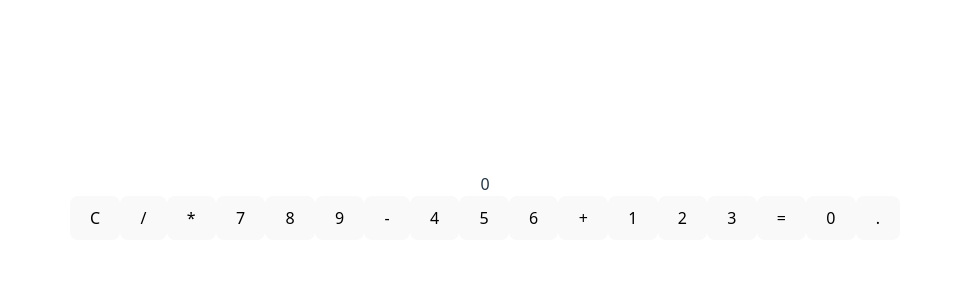
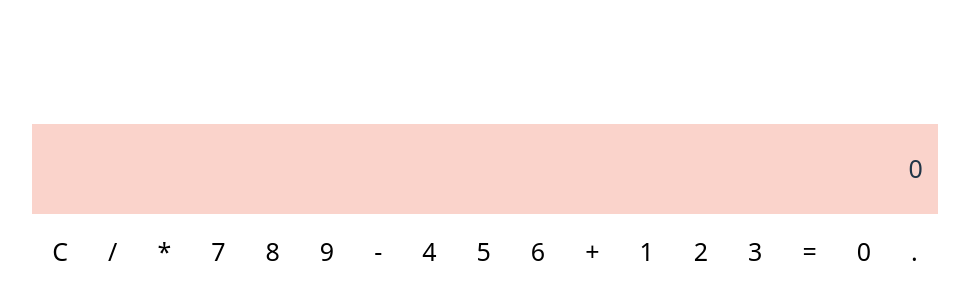
Before and after one commit to sertanrdn/JS-Calculator, a React (Vite) app: page / in a window 1280 px wide. Shown: the part 194-494 px from the top of the page, without its empty margins (155-1124 px from the left). Built offline with nearby package versions, Linux system fonts and the light colour scheme.

Commit message:
Added styling for the button and display

```diff
--- /dev/null
+++ b/src/components/Button.css
@@ -0,0 +1,8 @@
+.button {
+    font-size: 25px;
+    background-color: #fff;
+    border: none;
+    cursor: pointer;
+    padding: 20px;
+    transition: background-color 0.2s, color 0.2s;
+}
--- a/src/components/Button.jsx
+++ b/src/components/Button.jsx
@@ -1,3 +1,5 @@
+import './Button.css';
+
 const Button = ({ id, label, onClick }) => {
     return (
         <button id={id} className="button" onClick={() => onClick(label)}>
--- /dev/null
+++ b/src/components/Display.css
@@ -0,0 +1,11 @@
+.display {
+    background-color: #fad3cb;
+    padding: 15px;
+    font-size: 25px;
+    text-align: right;
+    border: none;
+    height: 60px;
+    display: flex;
+    align-items: center;
+    justify-content: flex-end;
+}
--- a/src/components/Display.jsx
+++ b/src/components/Display.jsx
@@ -1,3 +1,5 @@
+import './Display.css';
+
 const Display = ({ value }) => {
     return <div className="display" id="display">{value}</div>;
 }
```
